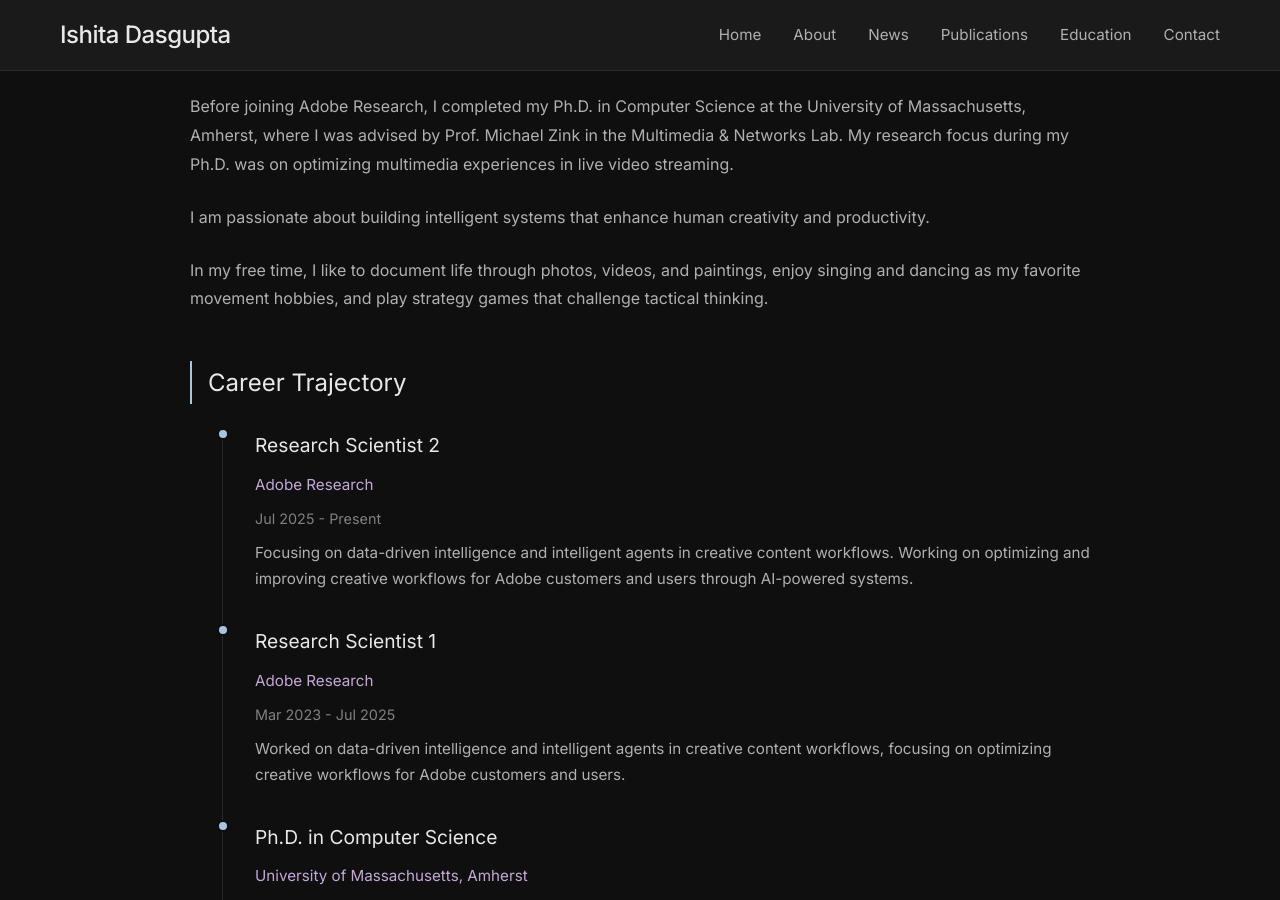
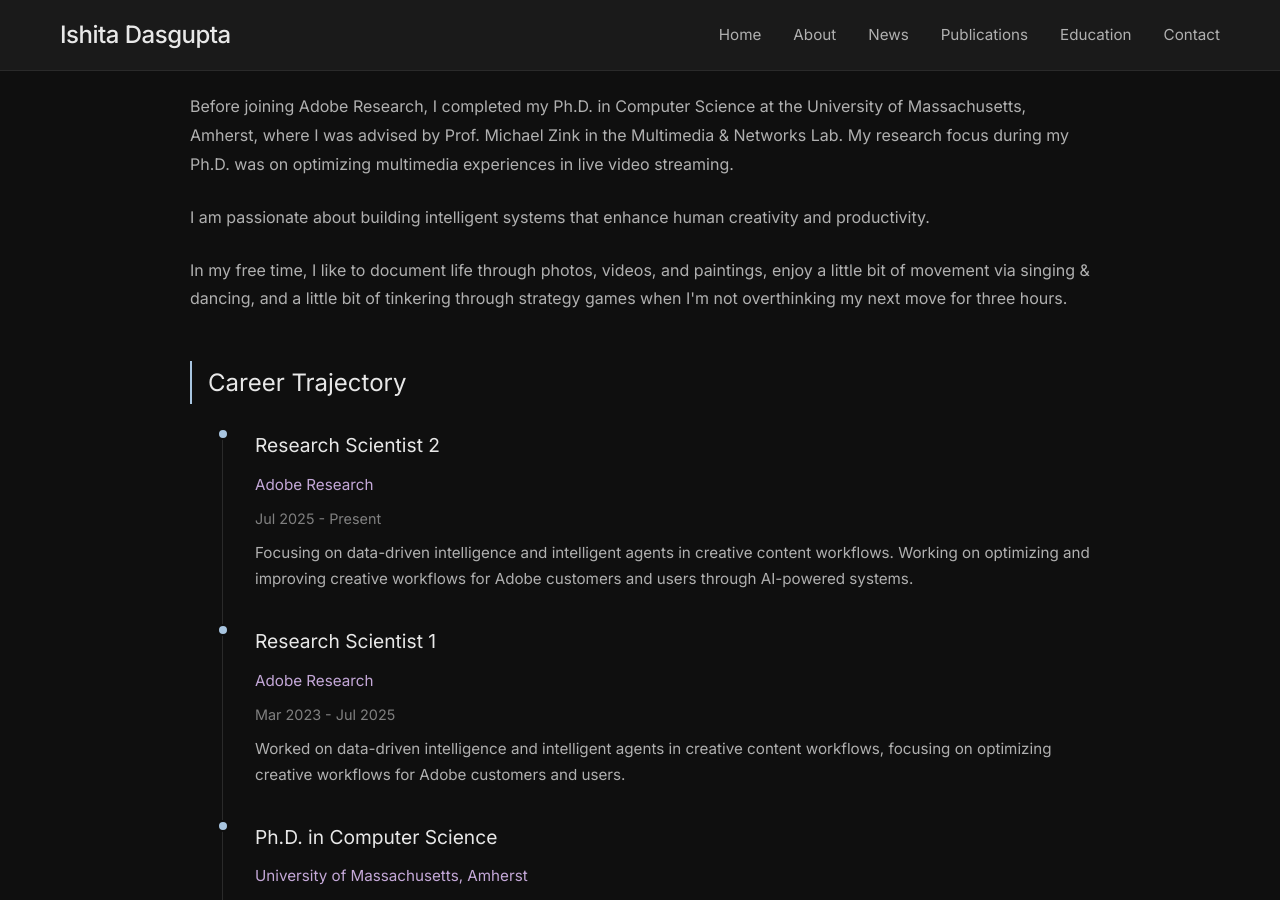
Before and after one commit to ISHITADG/ishitadg.github.io, a Jekyll site: the page built from about.md, in a window 1280 px wide and 900 px high, scrolled down 543 px. Built offline with Jekyll 4.4.1, drawn with Linux system fonts in a browser that asks for light colours; a style sheet for code colours, icons or effects is not loaded.

Commit message:
Add humorous ending to strategy games mention in about section

```diff
--- a/about.md
+++ b/about.md
@@ -30,7 +30,7 @@ permalink: /about/
       </p>
 
       <p style="font-size: 1rem; margin-bottom: 1.5rem; line-height: 1.8; color: #b0b0b0;">
-        In my free time, I like to document life through photos, videos, and paintings, enjoy singing and dancing as my favorite movement hobbies, and play strategy games that challenge tactical thinking.
+        In my free time, I like to document life through photos, videos, and paintings, enjoy a little bit of movement via singing & dancing, and a little bit of tinkering through strategy games when I'm not overthinking my next move for three hours.
       </p>
     </div>
 
```
